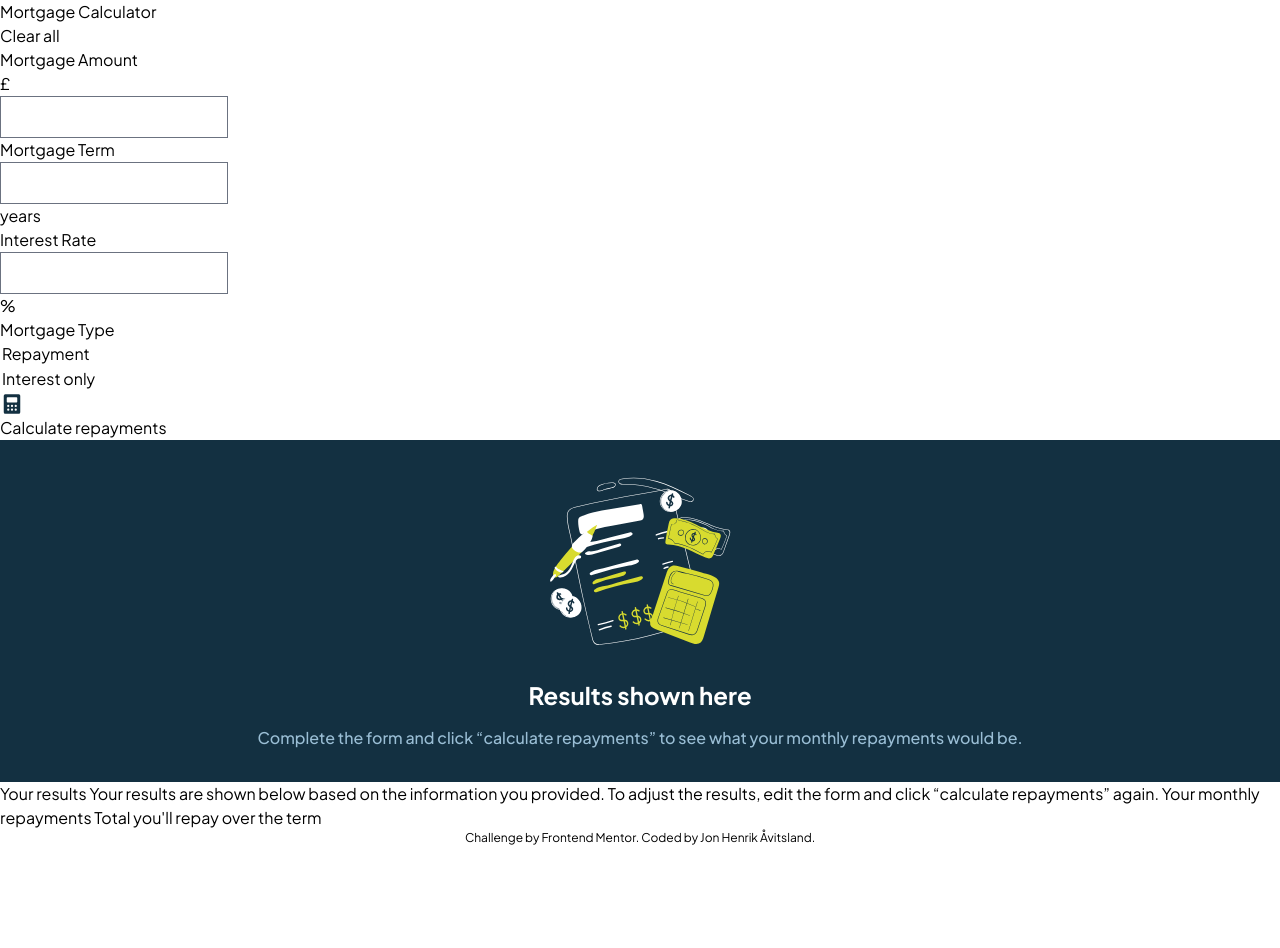
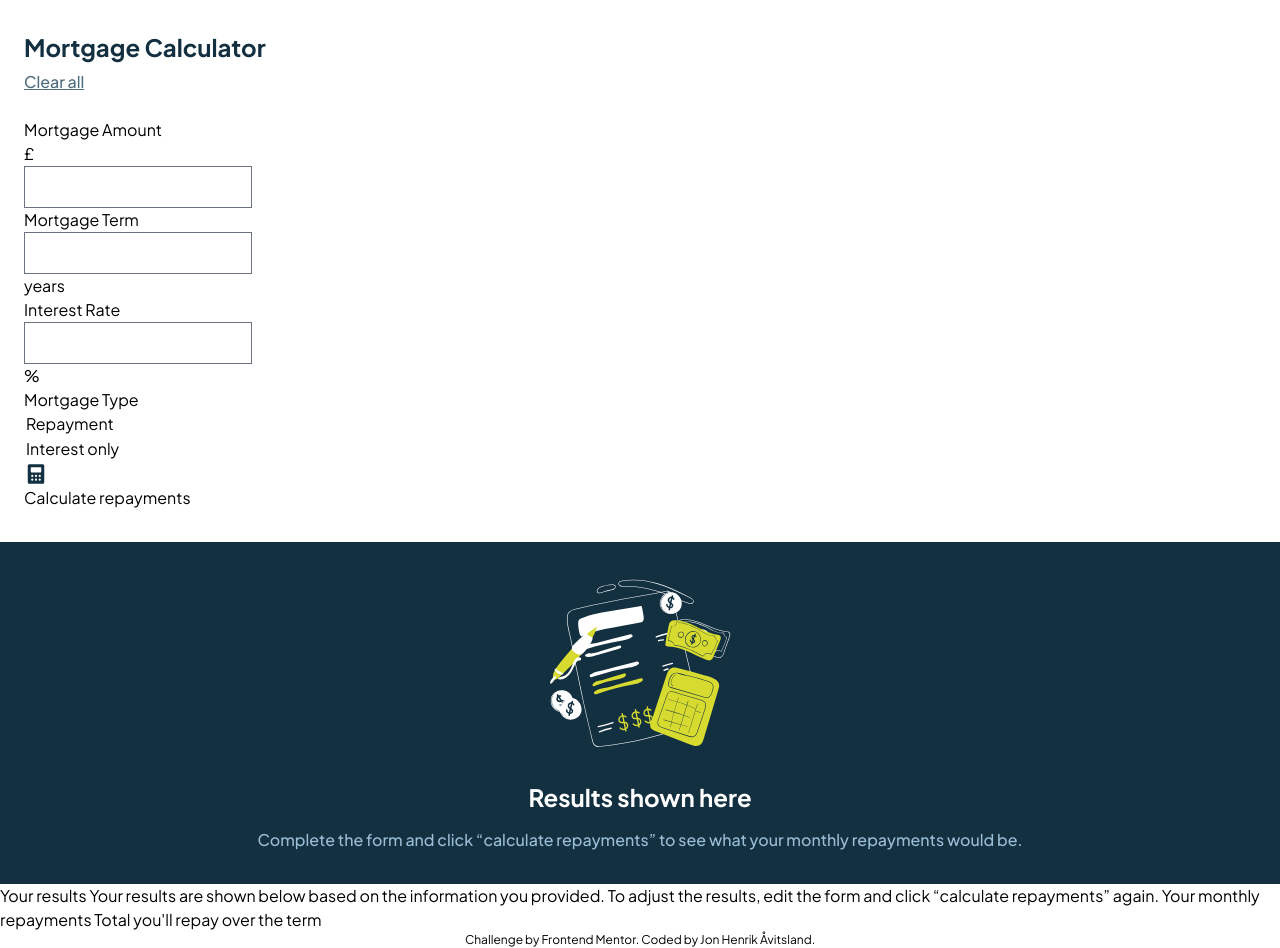
Before and after one commit to jonhenrikaavitsland/fM-mortgage-repayment-calculator, a website built with Vite: page index.html in a window 1280 px wide. Before the commit the page ends 846 px from the top, so only its background shows below. Built offline with nearby package versions, Linux system fonts and the light colour scheme.

Commit message:
adding styles for the top section

```diff
--- a/index.html
+++ b/index.html
@@ -20,10 +20,16 @@
   </head>
   <body>
     <div>
-      <div>
-        <section>
-          <h1>Mortgage Calculator</h1>
-          <button>Clear all</button>
+      <div class="py-8 px-6 flex flex-col gap-6">
+        <section class="flex flex-col gap-2">
+          <h1 class="text-slate-900 font-bold text-[1.5rem] leading-[30px]">
+            Mortgage Calculator
+          </h1>
+          <div>
+            <button class="font-medium underline text-slate-700">
+              Clear all
+            </button>
+          </div>
         </section>
         <form>
           <div>
@@ -65,7 +71,7 @@
           </div>
         </form>
       </div>
-      <section class="bg-slate-900 py-8 flex flex-col gap-4">
+      <section class="bg-slate-900 py-8 px-6 flex flex-col gap-4">
         <img
           src="./src/assets/images/illustration-empty.svg"
           alt="calculator results"
```
